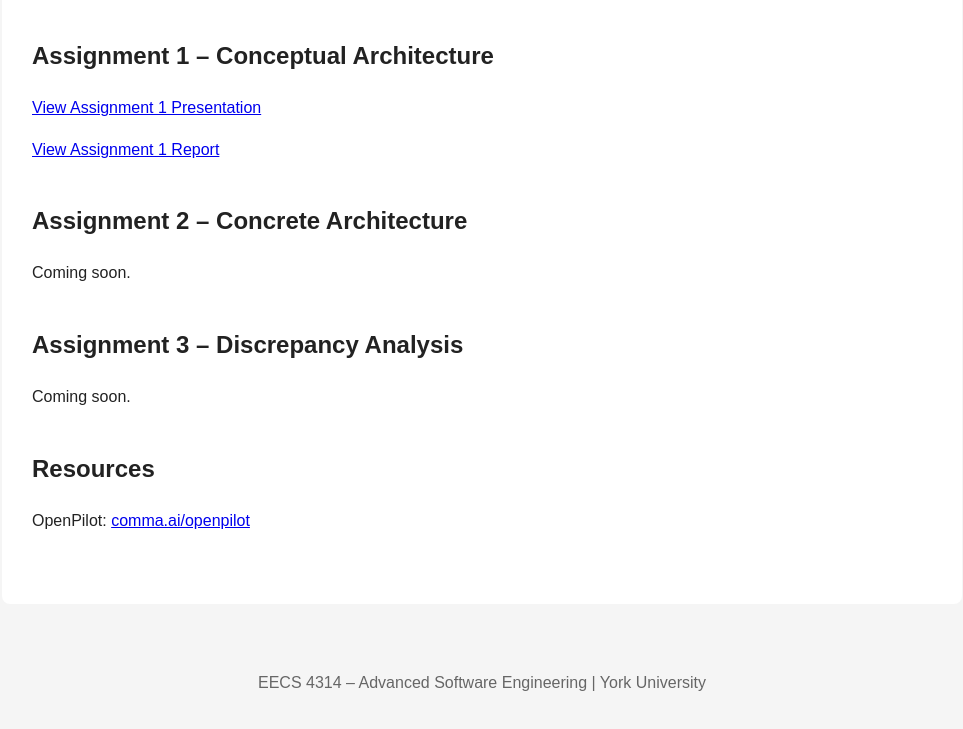
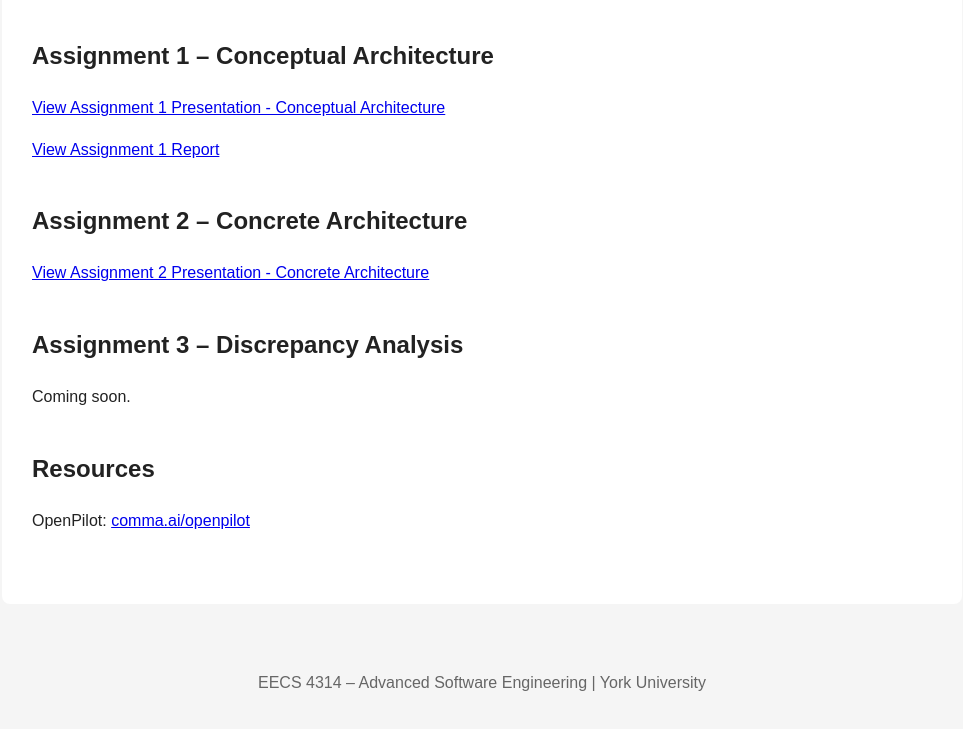
Before and after one commit to NathanBinu/eecs4314-group-a, a plain HTML site: page index.html in a window 1280 px wide. Shown: the part 900-1629 px from the top of the page, without its empty margins (158-1121 px from the left). Drawn offline with Linux system fonts and the light colour scheme.

Commit message:
Update - Assignment 2 Concrete Architecture presentation link

```diff
--- a/index.html
+++ b/index.html
@@ -146,7 +146,7 @@
       <h2>Assignment 1 – Conceptual Architecture</h2>
       <p>
         <a href="https://docs.google.com/presentation/d/1O3c79CBJyUqQFpFI2DFQqu5FAwKntwtnJyKnY9Te43Y/edit?usp=sharing" target="_blank">
-        View Assignment 1 Presentation
+        View Assignment 1 Presentation - Conceptual Architecture
         </a>
       </p>
       <p>
@@ -158,7 +158,11 @@
 
     <section id="assignment2">
       <h2>Assignment 2 – Concrete Architecture</h2>
-      <p>Coming soon.</p>
+      <p>
+        <a href="https://docs.google.com/presentation/d/1tkU2iV86w6C31a77uStWstQeoHJZcQVyCURuVwXXvyo/edit?usp=sharing" target="_blank">
+        View Assignment 2 Presentation - Concrete Architecture
+        </a>
+      </p>
     </section>
 
     <section id="assignment3">
```
